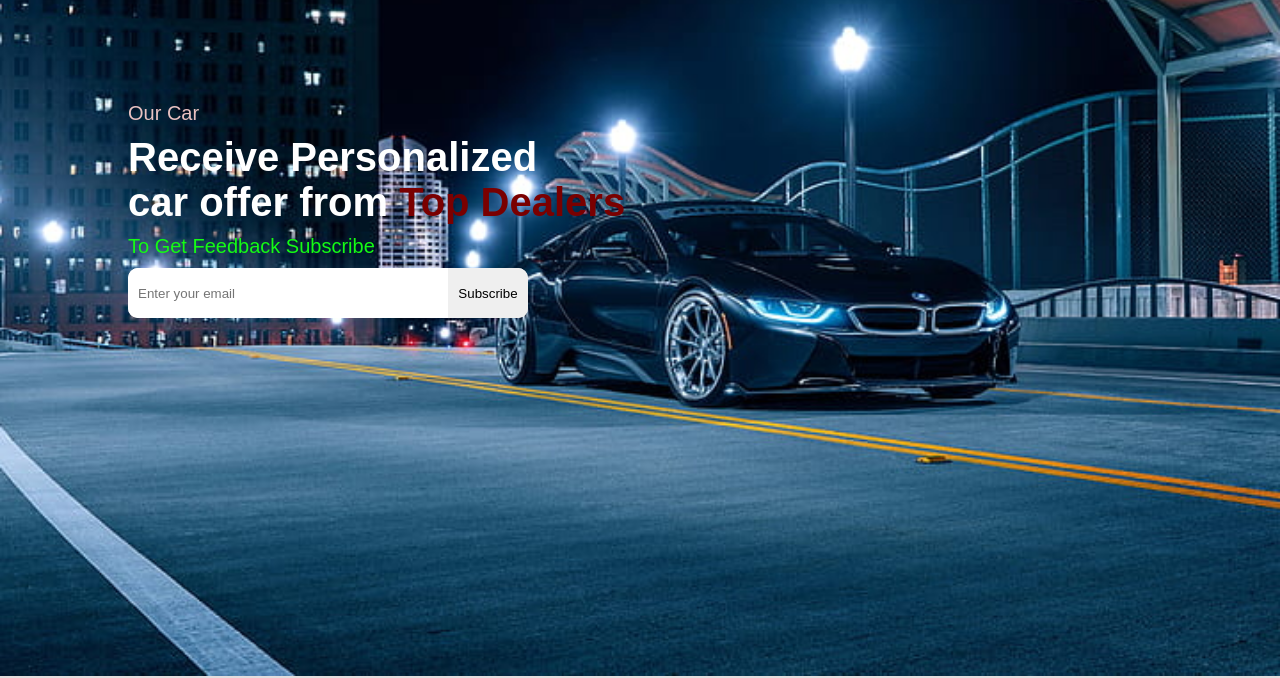
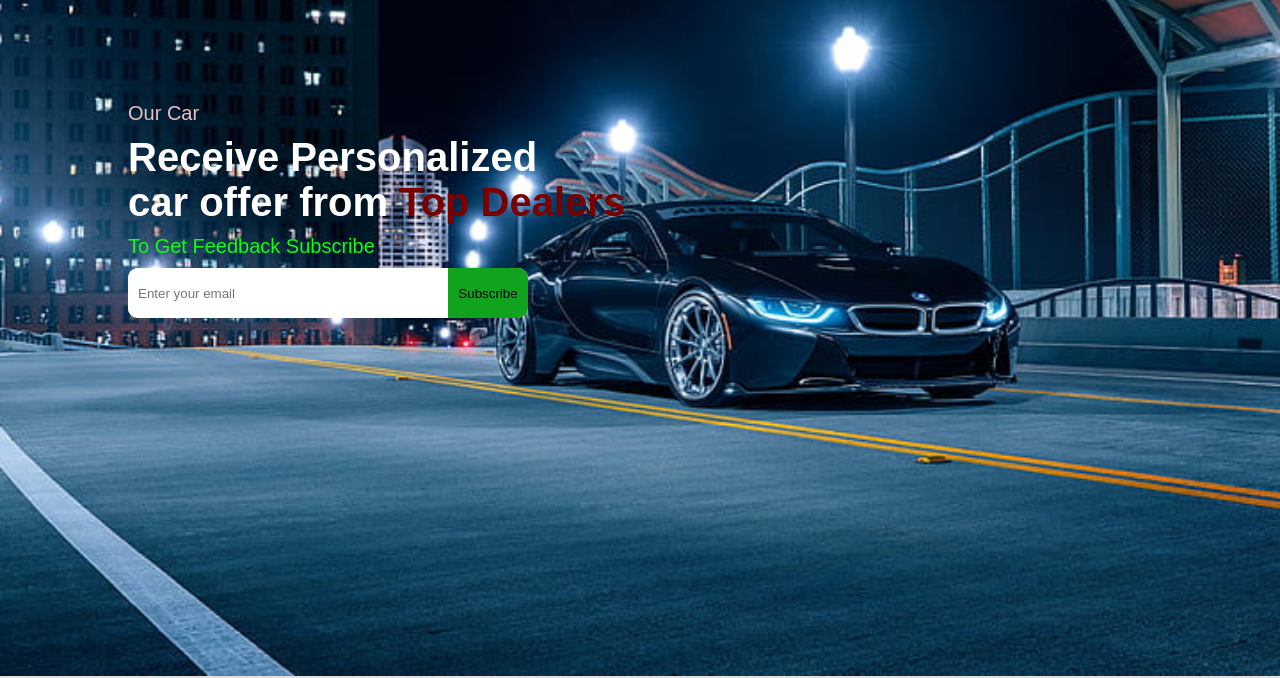
Before and after one commit to sohel369/car-website, a plain HTML site: page index.html in a window 1280 px wide. Shown: the part 124-802 px from the top of the page. Drawn offline with Linux system fonts and the light colour scheme; files whose address does not match are found by name.

Commit message:
btn color add

```diff
--- a/css/style.scss
+++ b/css/style.scss
@@ -150,6 +150,7 @@ body {
                     outline: none;
                     border-radius: 10px;
                     cursor: pointer;
+                    background: #11a31d;
                     border-top-left-radius: 0;
                     border-bottom-left-radius: 0;
                     transition: .5s ease;
```
Also changed, not shown: css/style.css, 1 other file.
